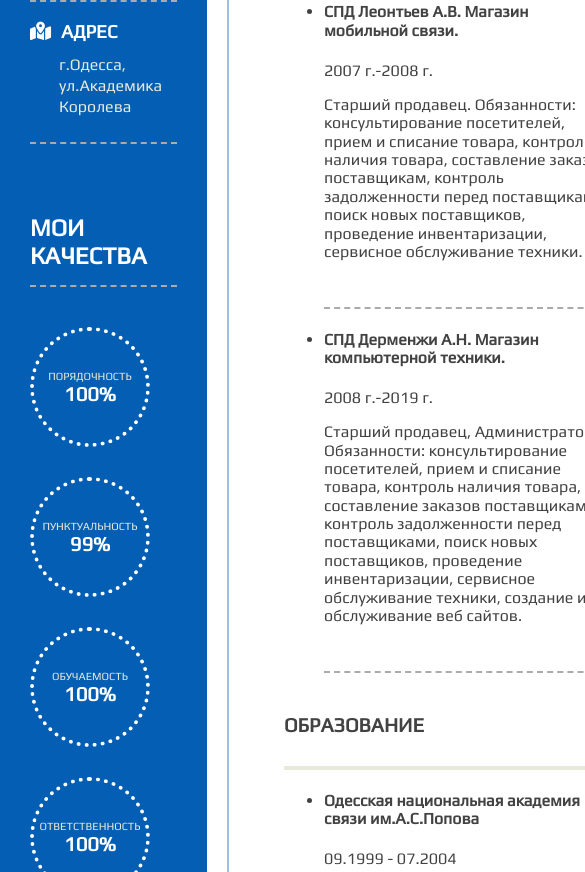
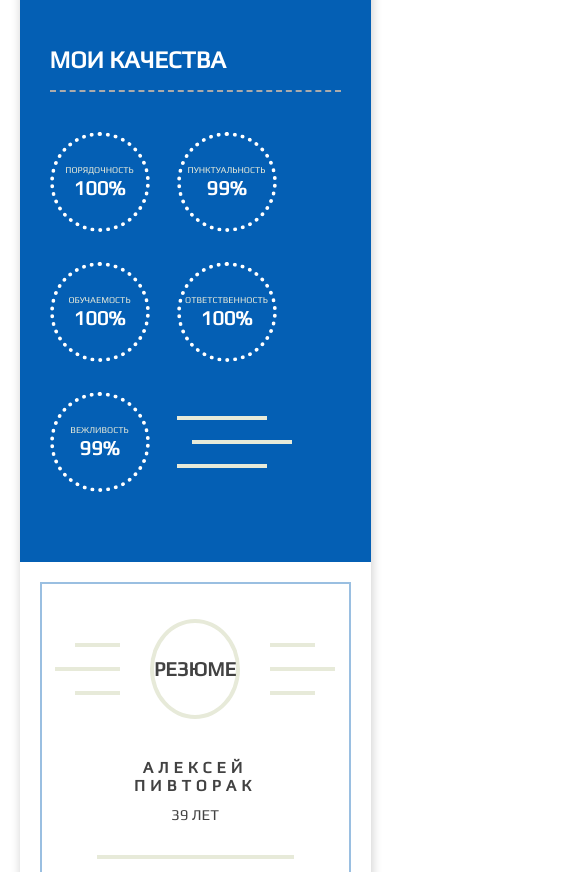
Before and after one commit to allexes/allexes.github.io, a plain HTML site: page resume/index.html in a window 390 px wide. Shown: the part 1128-2000 px from the top of the page, 585 px wide, since content can reach past the window. Drawn offline with Linux system fonts and the light colour scheme.

Commit message:
Add files via upload

```diff
--- a/resume/css/style.css
+++ b/resume/css/style.css
@@ -20,9 +20,6 @@ body{
 	background-color: #045FB4;
 	color: #E7EAD9;
 }
-.profile-photo{
-	height: 270px;
-}
 .profile-info{
 	padding: 50px 30px 70px;
 }
@@ -41,6 +38,7 @@ body{
 	margin-bottom: 50px;
 }
 .profile-photo{
+	height: 270px;
 	background-image: url(../image/photo.jpg);
 	background-size: cover;
 	background-position: top;
@@ -190,6 +188,72 @@ address{
 
 }
 .list-item{
-	padding-bottom: 30px;
+	padding-bottom: 10px;
 	margin-top: 20px;
 	border-bottom: 2px #ababab dashed;
+
+}
+
+
+@media(max-width: 480px){
+
+}
+
+@media(max-width: 600px){
+	.trait-text{
+	text-transform: uppercase;
+	font-size: 9px;}
+
+   .logo-line{
+	width: 45px;
+   }
+   .name{
+   	font-size: 16px;
+   }
+  .logo-img{
+	width: 100px;
+	height: 100px;
+	border: 4px solid #E7EAD9;
+	border-radius: 50%;
+	display: flex;
+	justify-content: center;
+	align-items: center;
+	font-size: 20px;
+	font-weight: 600;
+   }
+   .trait{
+	width: 100px;
+	height: 100px;
+	border: 4px dotted #fff;
+	border-radius: 50%;
+	display: flex;
+	justify-content: center;
+	align-items: center;
+	flex-direction: column;
+	margin-bottom: 30px;
+	margin-right: 27px;
+   }
+}
+@media(max-width: 768px){
+ .conteiner{
+ 	flex-direction: column;
+ 	margin-top: 0px;
+ }
+ .profile-photo{
+ 	height: 400px;
+ 	width: 400px;
+ 	background-position: center center;
+ 	margin: auto;
+ 	border-radius: 60%;
+ }
+}
+
+@media(max-width: 992px) {
+
+}
+
+@media (max-width: 1024px){
+ .conteiner{
+ 	width: 90%;
+ }
+}
```
